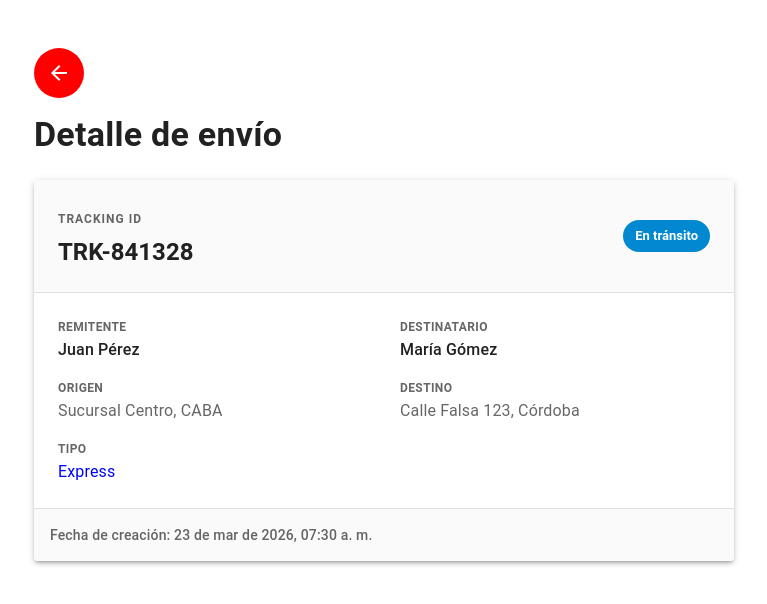
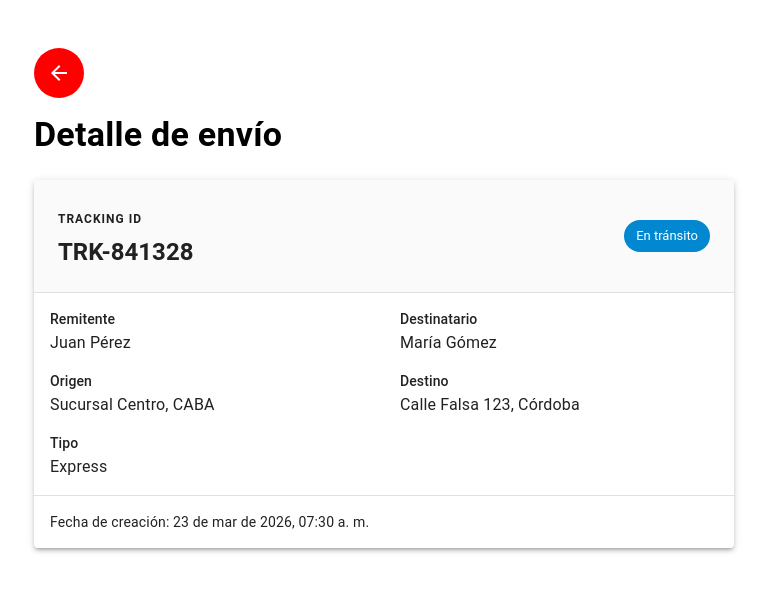
Before and after one commit to Toroston/LogiTrack, a React (Vite) app: page /detalle in a window 1280 px wide. Shown: the top 604 px of the page, without its empty margins (256-1023 px from the left). Built offline with nearby package versions, Linux system fonts and the light colour scheme.

Commit message:
Agregar botón cerrar en DetalleEnvio cuando se usa desde búsqueda
Se reemplazo el botón que estaba anteriormente por uno nuevo y evita botones duplicados.

```diff
--- a/src/components/BusquedaEnvio/BusquedaEnvio.jsx
+++ b/src/components/BusquedaEnvio/BusquedaEnvio.jsx
@@ -34,12 +34,15 @@ const BusquedaEnvio = () => {
     const manejarBusqueda = () => {
         setError('');
         setEnvioEncontrado(null);
+
         if (!inputBusqueda.trim()) {
             setError('Por favor, ingresá un Tracking ID.');
             return;
         }
+
         const resultado = enviosMock.find(
-            (envio) => envio.trackingId.toUpperCase() === inputBusqueda.trim().toUpperCase()
+            (envio) =>
+                envio.trackingId.toUpperCase() === inputBusqueda.trim().toUpperCase()
         );
 
         if (resultado) {
@@ -53,7 +56,7 @@ const BusquedaEnvio = () => {
         <Box sx={{ maxWidth: 700, mx: 'auto', mt: 4, px: 2 }}>
 
             <Box sx={{ mb: 2 }}>
-                <BackButton/>
+                <BackButton />
             </Box>
 
             <Paper elevation={3} sx={{ p: 3, mb: 4, borderRadius: 2 }}>
@@ -85,15 +88,20 @@ const BusquedaEnvio = () => {
                         Buscar
                     </Button>
                 </Box>
+
                 {error && (
                     <Typography color="error" sx={{ mt: 2, fontWeight: 'medium' }}>
                         {error}
                     </Typography>
                 )}
             </Paper>
+
             {envioEncontrado && (
                 <Box sx={{ mt: -4 }}>
-            <DetalleEnvio envio={envioEncontrado} />
+                    <DetalleEnvio
+                        envio={envioEncontrado}
+                        onClose={() => setEnvioEncontrado(null)}
+                    />
                 </Box>
             )}
 
--- a/src/components/DetalleEnvio/DetalleEnvio.jsx
+++ b/src/components/DetalleEnvio/DetalleEnvio.jsx
@@ -7,13 +7,15 @@ import {
     Grid,
     Chip,
     Box,
-    Divider
+    Divider,
+    IconButton
 } from '@mui/material';
 import BackButton from '../BackButton/BackButton';
+import CloseIcon from '@mui/icons-material/Close';
 
-const DetalleEnvio = ({ envio }) => {
+const DetalleEnvio = ({ envio, onClose }) => {
+
     const location = useLocation();
-
     const envioDesdeTabla = location.state?.envio;
 
     const datosEnvio = envio || envioDesdeTabla || {
@@ -29,16 +31,11 @@ const DetalleEnvio = ({ envio }) => {
 
     const getEstadoColor = (estado) => {
         switch (estado) {
-            case 'Creado':
-                return 'default';
-            case 'En sucursal':
-                return 'warning';
-            case 'En tránsito':
-                return 'info';
-            case 'Entregado':
-                return 'success';
-            default:
-                return 'default';
+            case 'Creado': return 'default';
+            case 'En sucursal': return 'warning';
+            case 'En tránsito': return 'info';
+            case 'Entregado': return 'success';
+            default: return 'default';
         }
     };
 
@@ -53,17 +50,31 @@ const DetalleEnvio = ({ envio }) => {
     return (
         <Box sx={{ maxWidth: 700, mx: 'auto', mt: 6, mb: 4, px: 2 }}>
 
-
             <Box sx={{ mb: 2 }}>
-                <BackButton />
+                {onClose ? (
+                    <IconButton
+                        onClick={onClose}
+                        sx={{
+                            backgroundColor: '#f44336',
+                            color: 'white',
+                            '&:hover': {
+                                backgroundColor: '#d32f2f'
+                            },
+                            width: 40,
+                            height: 40
+                        }}
+                    >
+                        <CloseIcon />
+                    </IconButton>
+                ) : (
+                    <BackButton />
+                )}
             </Box>
 
-            {/* Título */}
             <Typography
                 variant="h4"
-                component="h1"
                 gutterBottom
-                sx={{ fontWeight: 'bold', color: 'text.primary', mb: 3 }}
+                sx={{ fontWeight: 'bold', mb: 3 }}
             >
                 Detalle de envío
             </Typography>
@@ -77,88 +88,49 @@ const DetalleEnvio = ({ envio }) => {
                     alignItems: 'center'
                 }}>
                     <Box>
-                        <Typography variant="overline" color="text.secondary" sx={{ fontWeight: 'bold' }}>
+                        <Typography variant="overline" sx={{ fontWeight: 'bold' }}>
                             Tracking ID
                         </Typography>
-                        <Typography variant="h5" component="div" sx={{ fontWeight: 'bold' }}>
+                        <Typography variant="h5" sx={{ fontWeight: 'bold' }}>
                             {datosEnvio.trackingId}
                         </Typography>
                     </Box>
+
                     <Chip
                         label={datosEnvio.estadoActual}
                         color={getEstadoColor(datosEnvio.estadoActual)}
-                        sx={{ fontWeight: 'bold' }}
                     />
                 </Box>
 
                 <Divider />
 
-                <CardContent sx={{ p: 3 }}>
+                <CardContent>
                     <Grid container spacing={4}>
                         <Grid item xs={12} sm={6}>
-                            <Box sx={{ mb: 2 }}>
-                                <Typography variant="caption" color="text.secondary" sx={{ fontWeight: 'bold', textTransform: 'uppercase' }}>
-                                    Remitente
-                                </Typography>
-                                <Typography variant="body1" sx={{ fontWeight: 'medium' }}>
-                                    {datosEnvio.remitente}
-                                </Typography>
-                            </Box>
+                            <Typography variant="subtitle2">Remitente</Typography>
+                            <Typography>{datosEnvio.remitente}</Typography>
 
-                            <Box sx={{ mb: 2 }}>
-                                <Typography variant="caption" color="text.secondary" sx={{ fontWeight: 'bold', textTransform: 'uppercase' }}>
-                                    Origen
-                                </Typography>
-                                <Typography variant="body1" color="text.secondary">
-                                    {datosEnvio.origen}
-                                </Typography>
-                            </Box>
+                            <Typography variant="subtitle2" mt={2}>Origen</Typography>
+                            <Typography>{datosEnvio.origen}</Typography>
 
-                            <Box>
-                                <Typography variant="caption" color="text.secondary" sx={{ fontWeight: 'bold', textTransform: 'uppercase' }}>
-                                    Tipo
-                                </Typography>
-                                <Typography
-                                    variant="body1"
-                                    color={datosEnvio.tipo === 'Express' ? 'blue' : 'text.secondary'}
-                                >
-                                    {datosEnvio.tipo}
-                                </Typography>
-                            </Box>
+                            <Typography variant="subtitle2" mt={2}>Tipo</Typography>
+                            <Typography>{datosEnvio.tipo}</Typography>
                         </Grid>
 
                         <Grid item xs={12} sm={6}>
-                            <Box sx={{ mb: 2 }}>
-                                <Typography variant="caption" color="text.secondary" sx={{ fontWeight: 'bold', textTransform: 'uppercase' }}>
-                                    Destinatario
-                                </Typography>
-                                <Typography variant="body1" sx={{ fontWeight: 'medium' }}>
-                                    {datosEnvio.destinatario}
-                                </Typography>
-                            </Box>
+                            <Typography variant="subtitle2">Destinatario</Typography>
+                            <Typography>{datosEnvio.destinatario}</Typography>
 
-                            <Box sx={{ mb: 2 }}>
-                                <Typography variant="caption" color="text.secondary" sx={{ fontWeight: 'bold', textTransform: 'uppercase' }}>
-                                    Destino
-                                </Typography>
-                                <Typography variant="body1" color="text.secondary">
-                                    {datosEnvio.destino}
-                                </Typography>
-                            </Box>
+                            <Typography variant="subtitle2" mt={2}>Destino</Typography>
+                            <Typography>{datosEnvio.destino}</Typography>
                         </Grid>
                     </Grid>
                 </CardContent>
 
                 <Divider />
 
-                <Box sx={{
-                    p: 2,
-                    bgcolor: 'grey.50',
-                    display: 'flex',
-                    justifyContent: 'space-between',
-                    alignItems: 'center'
-                }}>
-                    <Typography variant="body2" sx={{ fontWeight: 'medium', color: 'text.secondary' }}>
+                <Box sx={{ p: 2 }}>
+                    <Typography variant="body2">
                         Fecha de creación: {fechaFormateada}
                     </Typography>
                 </Box>
```
Lines whose indentation alone changed are shown as unchanged.
